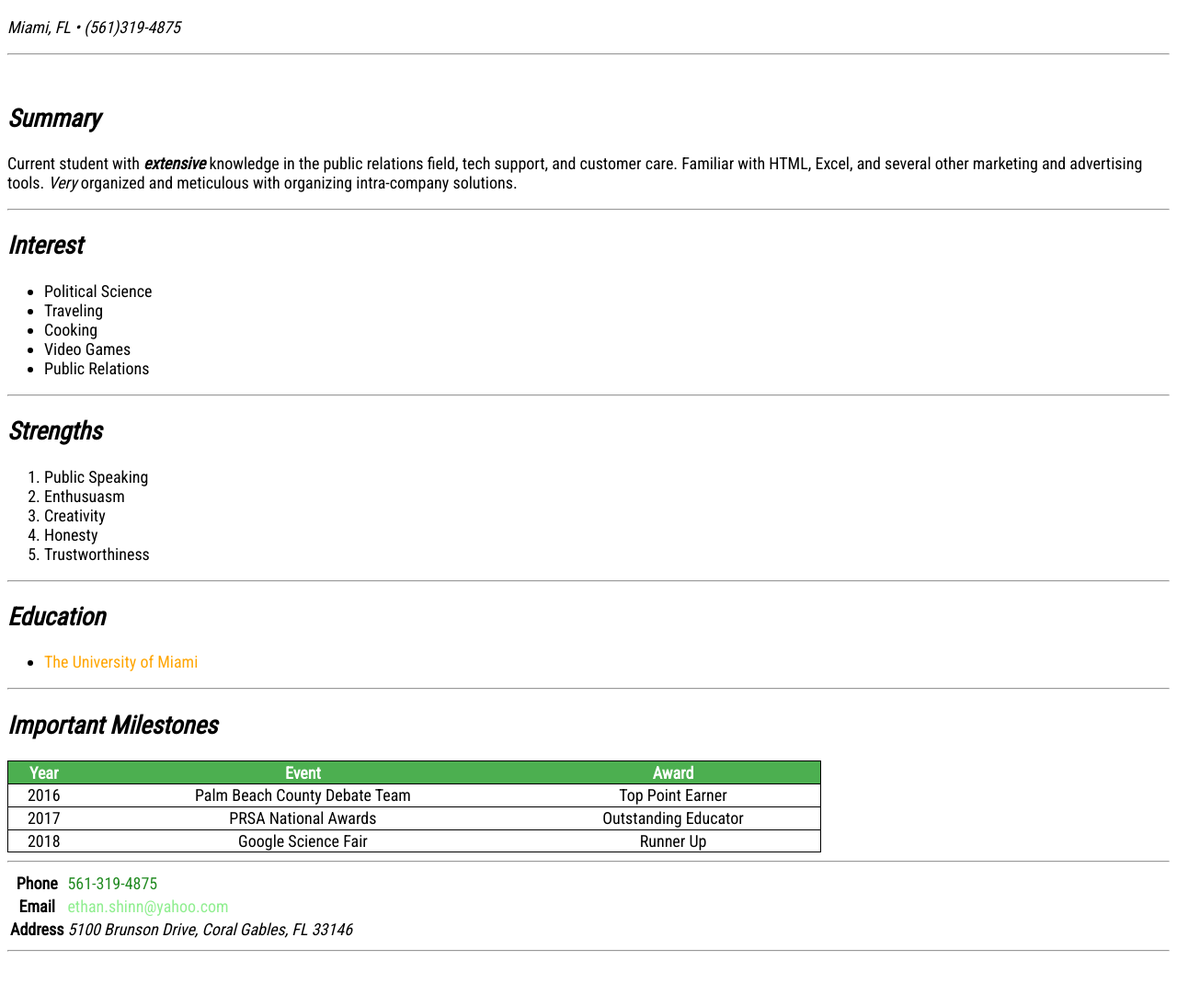
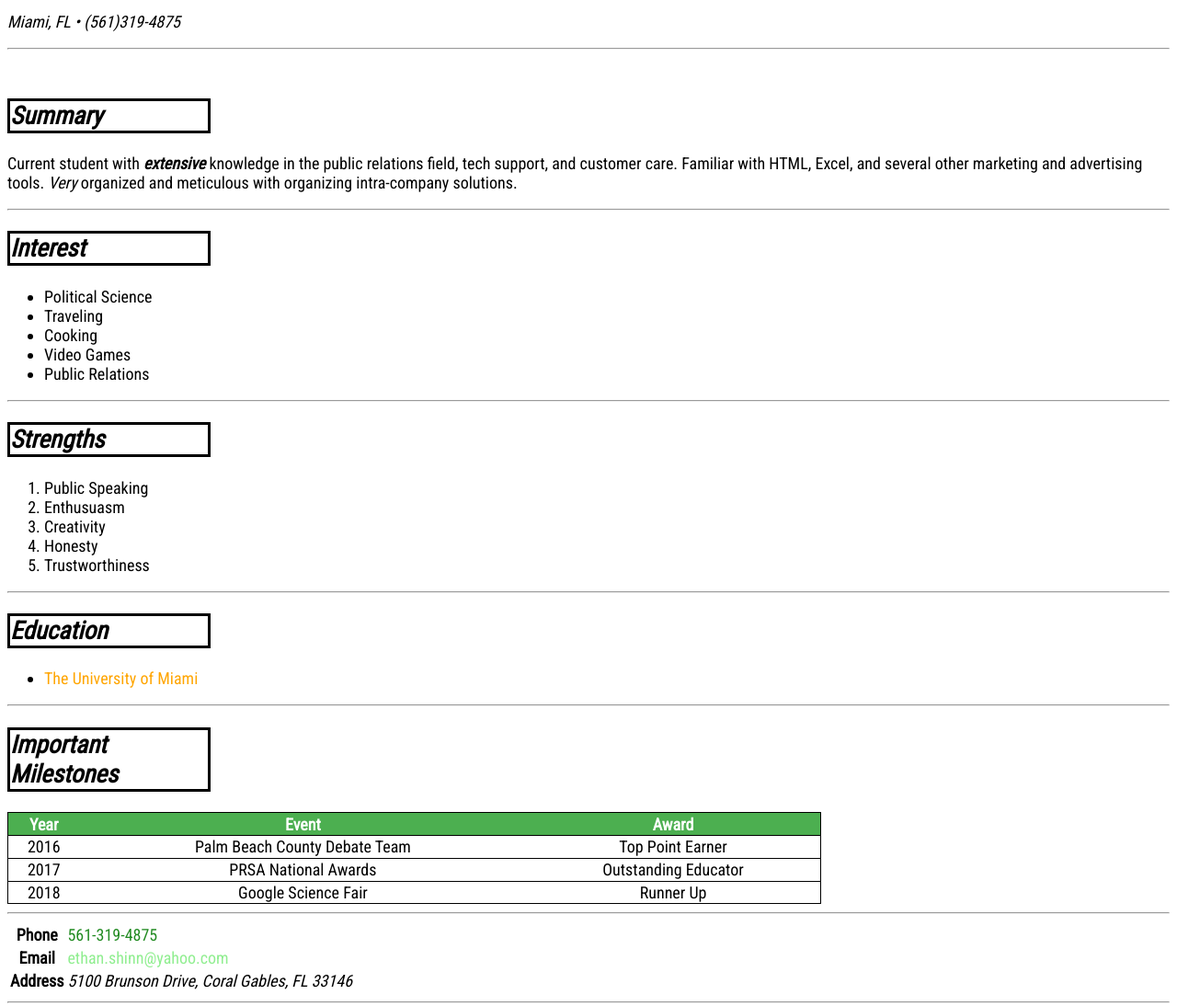
Before and after one commit to eshinn1/eshinn1.github.io, a plain HTML site: page hw/resume/index.html in a window 1280 px wide. Shown: the part 449-1543 px from the top of the page at 92% size. Drawn offline with Linux system fonts and the light colour scheme.

Commit message:
added borders around titles

```diff
--- a/hw/resume/index.html
+++ b/hw/resume/index.html
@@ -22,15 +22,16 @@
             <hr />
             <br>
 
-            <h2><i>Summary</i></h2>
-            <p class="aboutme">Current student with <strong><i>extensive</i></strong> knowledge in
+            <h2 class="aboutme"><i>Summary</i></h2>
+            <p>Current student with <strong><i>extensive</i></strong> knowledge in
                   the public relations field, tech support, and customer care.
                   Familiar with HTML, Excel, and several other marketing and advertising tools.
                   <em>Very</em> organized and meticulous with organizing
                   intra-company solutions.
+                  <hr />
             </p>
 
-            <hr />
+
 
             <h2 class="fun"><i>Interest</i></h2>
             <ul>
@@ -41,22 +42,25 @@
                   <li>Public Relations</li>
             </ul>
             <hr />
-            <h2><i>Strengths</i></h2>
+            <h2 class="ugh"><i>Strengths</i></h2>
             <ol>
                   <li>Public Speaking</li>
                   <li>Enthusuasm</li>
                   <li>Creativity</li>
                   <li>Honesty</li>
                   <li>Trustworthiness</li>
+
             </ol>
             <hr />
-            <h2><i>Education</i></h2>
+
+            <h2 class="hai"><i>Education</i></h2>
             <ul>
                   <li class="school-link"><a href="https://com.miami.edu/">The University of Miami</a></li>
             </ul>
             <hr />
 
-            <h2><i>Important Milestones</i></h2>
+
+            <h2 class="win"><i>Important Milestones</i></h2>
             <table class="bettertable">
                   <!-- <caption><b><i>Achievements</b></i></caption> -->
                   <tr>
@@ -81,8 +85,8 @@
                         <td>Runner Up</td>
                   </tr>
             </table>
+            <hr />
 
-            <hr />
             <table>
 
                   <tr>
@@ -104,8 +108,9 @@
                   </tr>
 
             </table>
+            <hr />
       </body>
-      <hr />
+
 
       <!-- My wish is to meet Sandra Bullock. -->
       <br><br>
--- a/hw/resume/style.css
+++ b/hw/resume/style.css
@@ -5,8 +5,30 @@ body {
   font-size: 18px;
 }
 
-h1 {
-  border-style: dotted;
+.aboutme {
+  border-style: solid;
+  width: 17%;
+}
+
+.fun {
+  border-style: solid;
+  width: 17%;
+}
+
+.ugh {
+  border-style: solid;
+  width: 17%;
+}
+
+.hai {
+  border-style: solid;
+  width: 17%;
+}
+
+.win {
+  border-style: solid;
+  width: 17%
+
 }
 
 .school-link a {
```
